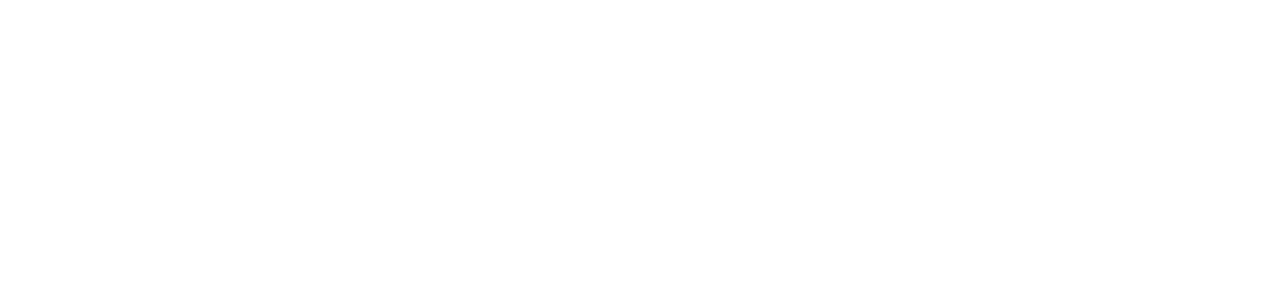
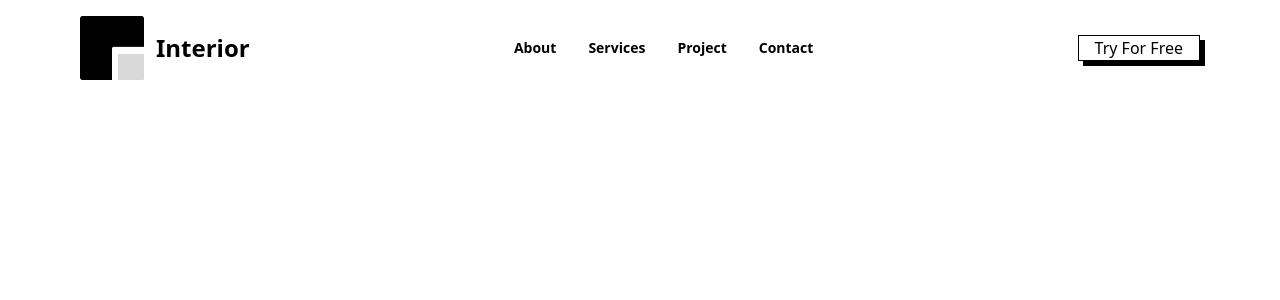
Before and after one commit to jxxuxuefeng/tailwindcss-demo, a React (Vite) app: page / in a window 1280 px wide. Shown: the top 300 px of the page. Built offline with nearby package versions, Linux system fonts and the light colour scheme.

Commit message:
feat: navbar

```diff
--- a/src/App.jsx
+++ b/src/App.jsx
@@ -1,8 +1,10 @@
 import React from "react";
+import Navbar from "./components/Navbar/Navbar.jsx";
 
 const App = () => {
   return (
     <main className="overflow-x-hidden">
+      <Navbar />
     </main>
   );
 };
--- /dev/null
+++ b/src/components/Navbar/Navbar.jsx
@@ -0,0 +1,60 @@
+// 第三方
+import React from "react";
+import Logo from "../../assets/Logo.png";
+
+// 自定义
+const navLinks = [
+  {
+    id: 1,
+    title: "About",
+    link: "#",
+  },
+  {
+    id: 2,
+    title: "Services",
+    link: "#",
+  },
+  {
+    id: 3,
+    title: "Project",
+    link: "#",
+  },
+  {
+    id: 4,
+    title: "Contact",
+    link: "#",
+  },
+];
+const Navbar = () => {
+  return (
+    <>
+      <div className="container py-4 flex justify-between items-center">
+        {/*logo section*/}
+        <div className="flex items-center gap-3">
+          <img src={Logo} alt="logo" className="w-16" />
+          <span className="text-2xl font-bold">Interior</span>
+        </div>
+        {/*link section*/}
+        <div className="hidden lg:flex">
+          {navLinks.map((link) => (
+            <a
+              key={link.id}
+              href={link.link}
+              className="mx-4 text-sm font-semibold"
+            >
+              {link.title}
+            </a>
+          ))}
+        </div>
+        {/*button section*/}
+        <div className="">
+          <button className="text-sm lg:text-base border-black px-4 py2 border-[1px] shadow-[5px_5px_0px_0px]">
+            Try For Free
+          </button>
+        </div>
+      </div>
+    </>
+  );
+};
+
+export default Navbar;
```
